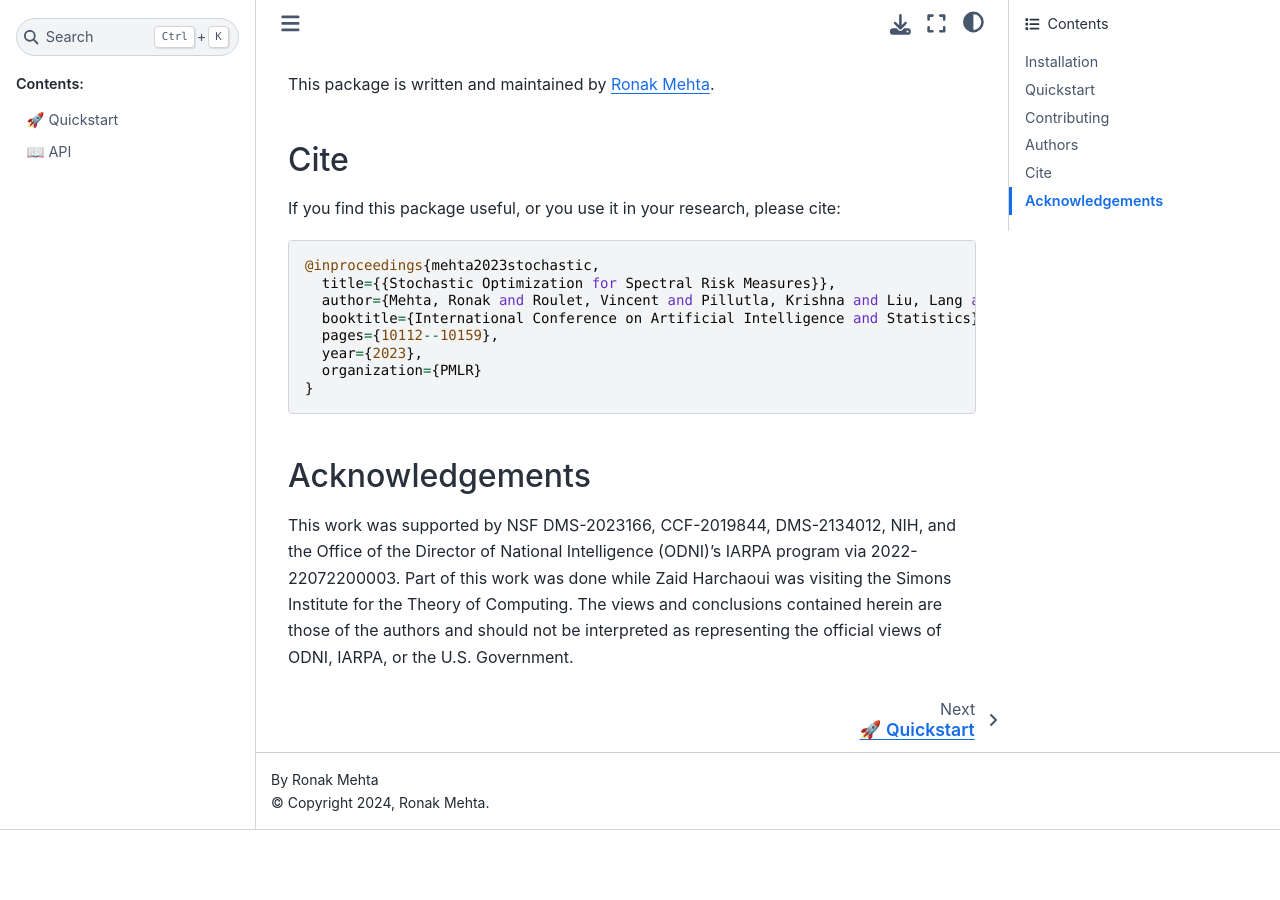
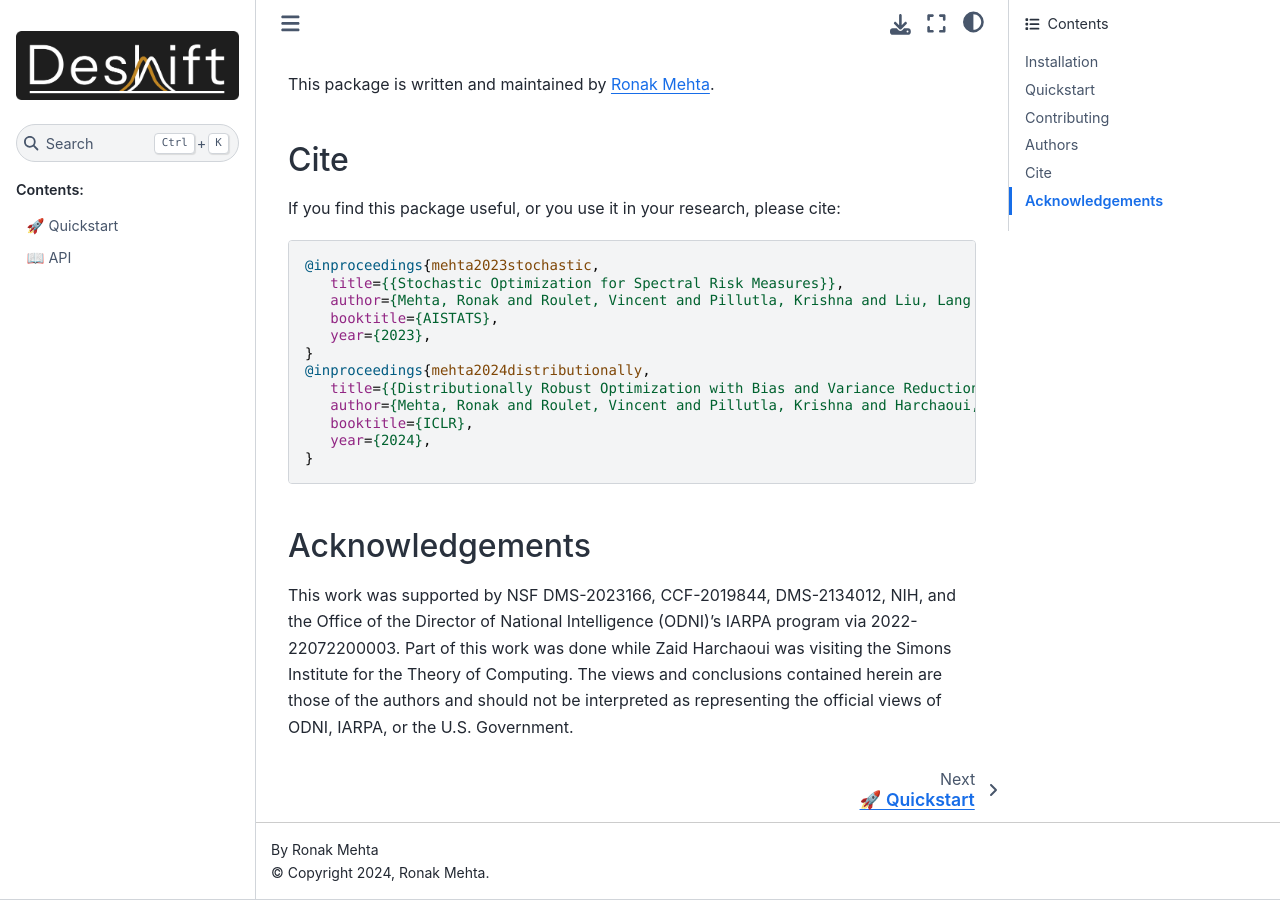
Before and after one commit to ronakdm/deshift, a Sphinx documentation site: the page built from docs/source/index.rst, in a window 1280 px wide and 900 px high, scrolled down 1795 px. Built offline with Sphinx 7.4.7 and the Sphinx Book theme 1.1.4, drawn with Linux system fonts in a browser that asks for light colours; before the commit the page ends 2625 px from its top, so only the background shows below that; some of the changed text lies outside the part shown.

Commit message:
Documentation fixes and logo.

```diff
--- a/docs/source/api.rst
+++ b/docs/source/api.rst
@@ -10,6 +10,7 @@
   make_esrm_spectrum
   make_extremile_spectrum
   make_spectral_risk_measure
+  make_group_spectral_risk_measure
   make_superquantile_spectrum
   spectral_risk_measure_maximization_oracle
 
@@ -18,6 +19,7 @@ Create risk measure
 -------------------
 .. autofunction:: make_spectral_risk_measure
 .. autofunction:: spectral_risk_measure_maximization_oracle
+.. autofunction:: make_group_spectral_risk_measure
 
 
 Dual maximization oracles
--- a/docs/source/conf.py
+++ b/docs/source/conf.py
@@ -55,3 +55,8 @@ html_theme_options = {
 }
 html_static_path = ['_static']
 html_title = "Deshift"
+html_logo = "_static/deshift.png"
+
+import pathlib, sys
+ROOT = pathlib.Path(__file__).resolve().parents[2]  # repo/
+sys.path.insert(0, str(ROOT))
--- a/docs/source/index.rst
+++ b/docs/source/index.rst
@@ -1,7 +1,7 @@
 .. deshift documentation main file
 
 Deshift
-==============
+=======
 
 This library is built to perform distributionally robust optimization (DRO) within existing PyTorch workflows with a single additional line of code.
 The focus is on spectral risk measure-based learning which is described in detail in `this AISTATS 2023 paper <https://proceedings.mlr.press/v206/mehta23b.html>`_
@@ -83,16 +83,20 @@ Cite
 
 If you find this package useful, or you use it in your research, please cite:
 
-.. code-block::
+.. code-block:: bibtex
 
-    @inproceedings{mehta2023stochastic,
+   @inproceedings{mehta2023stochastic,
       title={{Stochastic Optimization for Spectral Risk Measures}},
       author={Mehta, Ronak and Roulet, Vincent and Pillutla, Krishna and Liu, Lang and Harchaoui, Zaid},
-      booktitle={International Conference on Artificial Intelligence and Statistics},
-      pages={10112--10159},
+      booktitle={AISTATS},
       year={2023},
-      organization={PMLR}
-    }
+   }
+   @inproceedings{mehta2024distributionally,
+      title={{Distributionally Robust Optimization with Bias and Variance Reduction}},
+      author={Mehta, Ronak and Roulet, Vincent and Pillutla, Krishna and Harchaoui, Zaid},
+      booktitle={ICLR},
+      year={2024},
+   }
 
 Acknowledgements
 ------------------
--- a/pyproject.toml
+++ b/pyproject.toml
@@ -5,7 +5,7 @@ build-backend = "flit_core.buildapi"
 [project]
 name = "deshift"
 dynamic = ["version"]
-description = "A library for distributionally robust learning in pytorch."
+description = "A library for distributionally robust learning in PyTorch."
 readme = "README.md"
 license = { file = "LICENSE" }
 requires-python = ">=3.9"
@@ -32,7 +32,7 @@ classifiers = [
 dependencies = [
   "absl-py>=0.7.1",
   "numba>=0.58.1",
-  "numpy>=1.21",
+  "numpy>=1.26, <2",
   "torch>=1.6",
 ]
 
```
Also changed, not shown: other parts of docs/source/index.rst (+1 -1 lines), README.md (+15 -9 lines), deshift/__init__.py (+26 -22 lines), docs/source/_static/deshift.png (added), docs/source/quickstart.ipynb, 5 other files.
